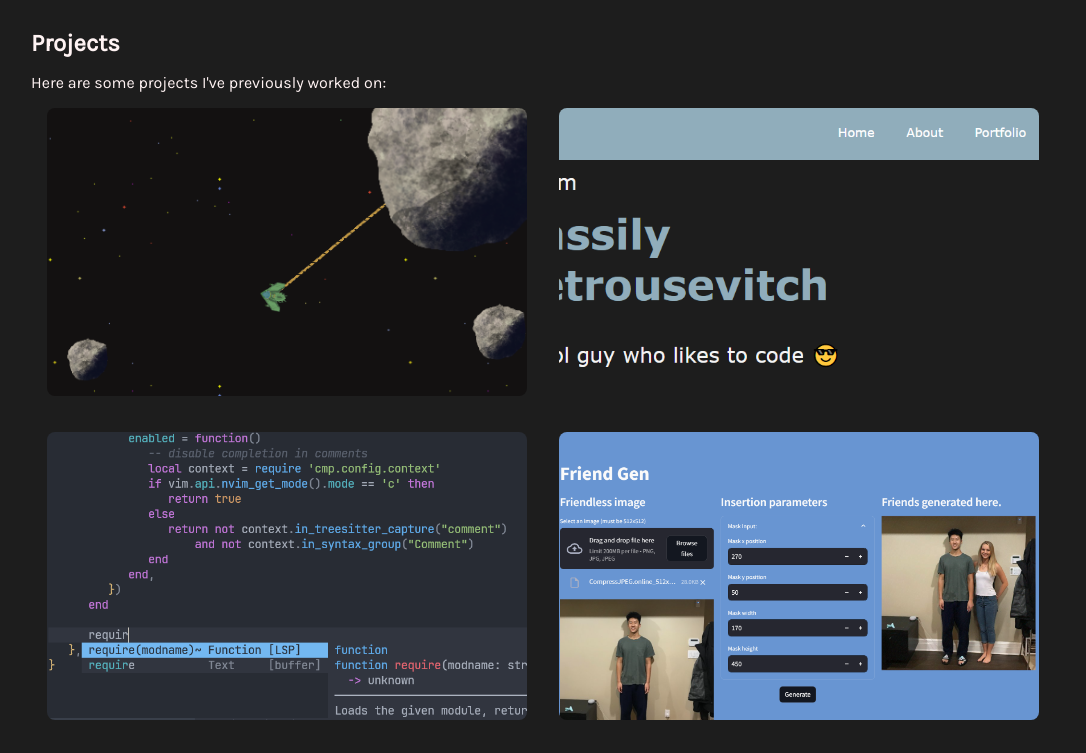
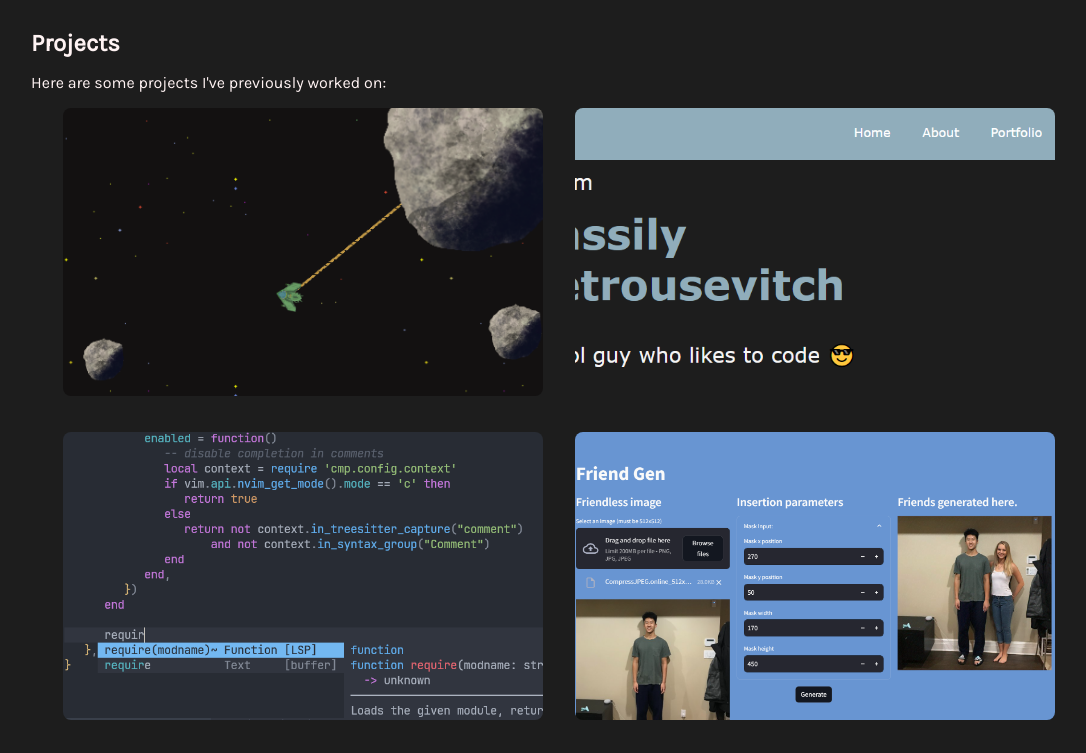
Before and after one commit to vassilyp/personal-website, a plain HTML site: page static/index.html in a window 1280 px wide. Shown: the part 734-1487 px from the top of the page, without its empty margins (81-1167 px from the left). Drawn offline with nearby package versions, Linux system fonts and the light colour scheme.

Commit message:
css changes for project section

```diff
--- a/static/css/style.css
+++ b/static/css/style.css
@@ -200,6 +200,7 @@ button.clicked::after {
     display: flex;
     flex-direction: column;
     flex-flow: row wrap;
+    justify-content: center;
 }
 
 .project {
@@ -263,7 +264,7 @@ button.clicked::after {
     font-size: 50px;
 }
 
-@media screen and (min-width: 640px) {
+@media screen and (min-width: 720px) {
     h1 {
         font-size: 6rem;
     }
```
Lines whose indentation alone changed are shown as unchanged.
